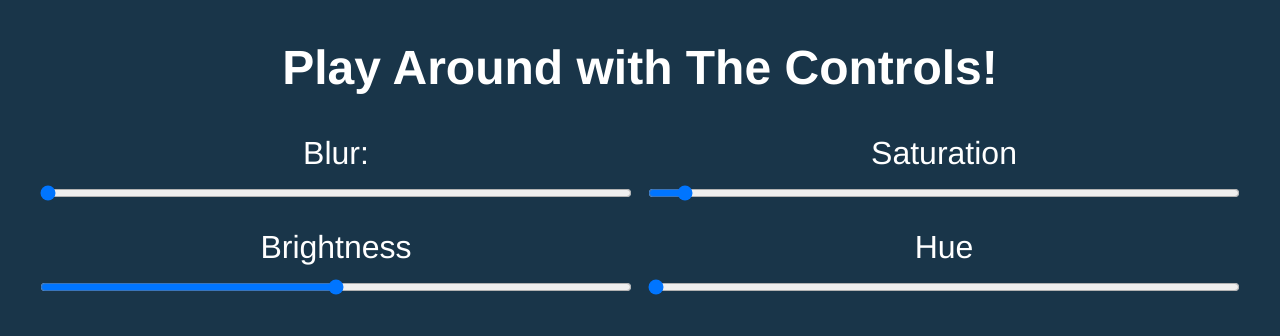
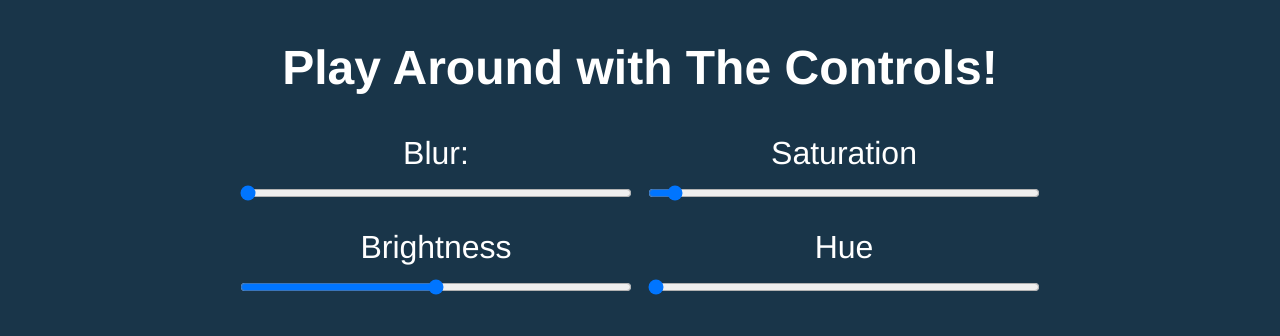
Before and after one commit to oubaidelmoudhik/Photo-editor, a plain HTML site: page index.html in a window 1280 px wide. Shown: the top 336 px of the page. Drawn offline with Linux system fonts and the light colour scheme; grey boxes are pictures that could not be loaded.

Commit message:
fixed a width issue

```diff
--- a/style.css
+++ b/style.css
@@ -23,7 +23,8 @@ body {
   gap: 0.5em;
   justify-content: center;
   align-items: center;
-  margin: 0 1em;
+  max-width: 25em;
+  margin: 0 auto;
 }
 
 input {
```
